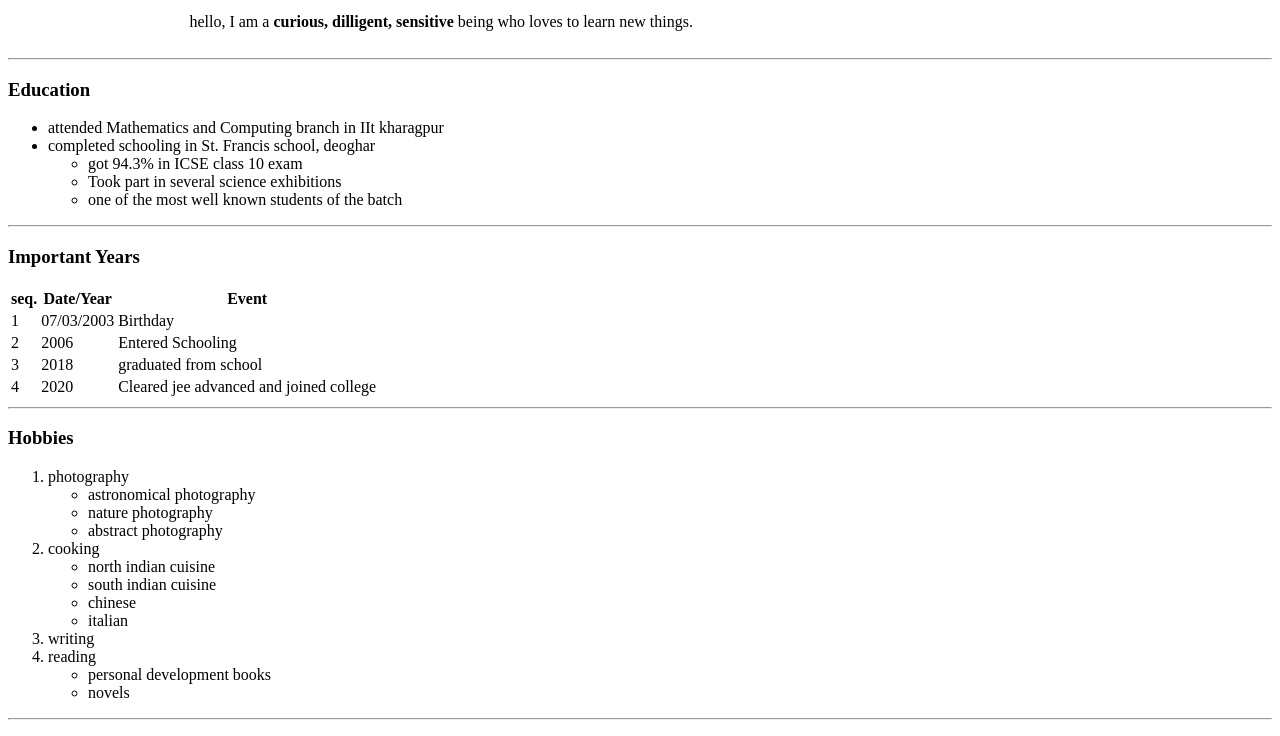
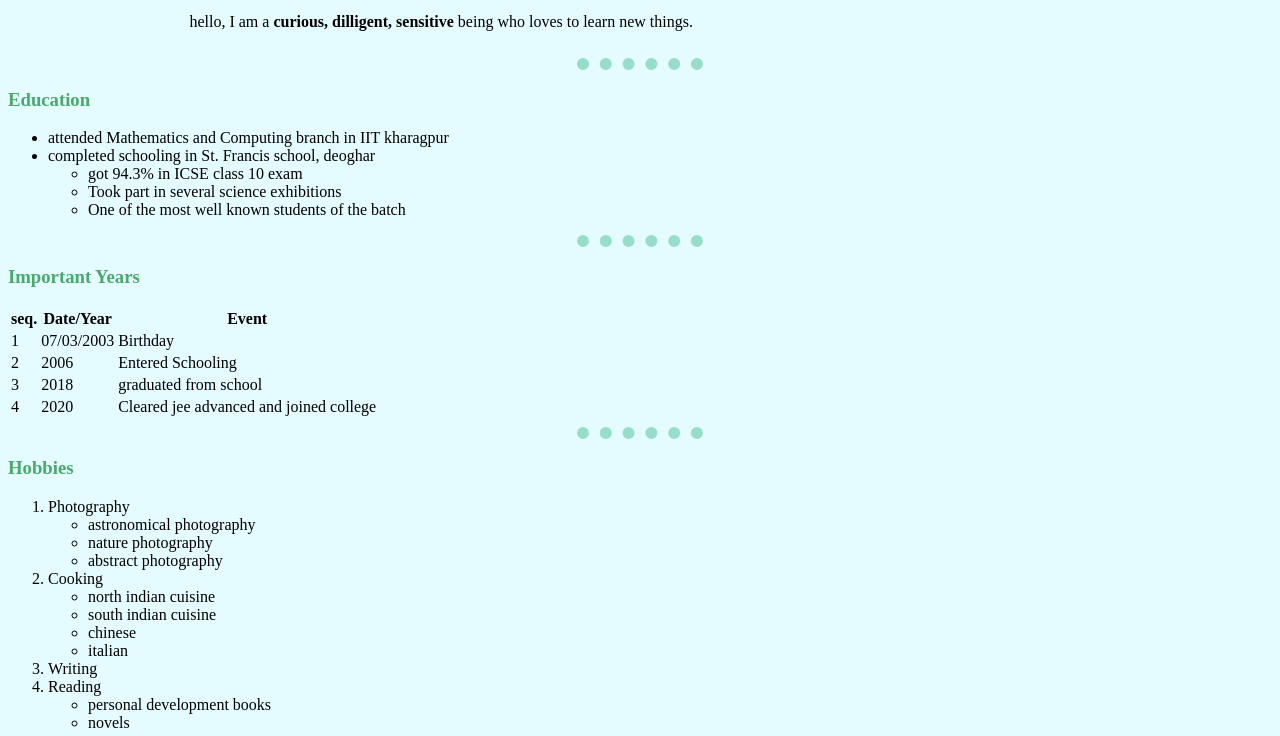
Before and after one commit to Swap-coder7/My-First-Website, a plain HTML site: page index.html in a window 1280 px wide. Shown: the part 112-848 px from the top of the page. Drawn offline with Linux system fonts and the light colour scheme.

Commit message:
Update index.html

```diff
--- a/index.html
+++ b/index.html
@@ -5,6 +5,7 @@
 <head>
   <meta charset="utf-8"> <!-- The meta element provides additional info about the website and is actually quite crucial for website's proper working-->
   <title>Swapnil's Personal Site </title>
+  <link rel="stylesheet" href="css/styles.css">
 </head>
 
 <body>
@@ -25,12 +26,12 @@
   <hr>
   <h3>Education</h3>
   <ul>
-    <li>attended Mathematics and Computing branch in IIt kharagpur</li>
+    <li>attended Mathematics and Computing branch in IIT kharagpur</li>
     <li>completed schooling in St. Francis school, deoghar</li>
     <ul>
       <li>got 94.3% in ICSE class 10 exam</li>
       <li>Took part in several science exhibitions</li>
-      <li>one of the most well known students of the batch</li>
+      <li>One of the most well known students of the batch</li>
     </ul>
   </ul>
   <hr>
@@ -69,21 +70,21 @@
   <hr>
   <h3>Hobbies</h3>
   <ol>
-    <li>photography</li>
+    <li>Photography</li>
     <ul>
       <li>astronomical photography</li>
       <li>nature photography</li>
       <li>abstract photography</li>
     </ul>
-    <li>cooking</li>
+    <li>Cooking</li>
     <ul>
       <li>north indian cuisine</li>
       <li>south indian cuisine</li>
       <li>chinese</li>
       <li>italian</li>
     </ul>
-    <li>writing</li>
-    <li>reading</li>
+    <li>Writing</li>
+    <li>Reading</li>
     <ul>
       <li>personal development books</li>
       <li>novels</li>
```
